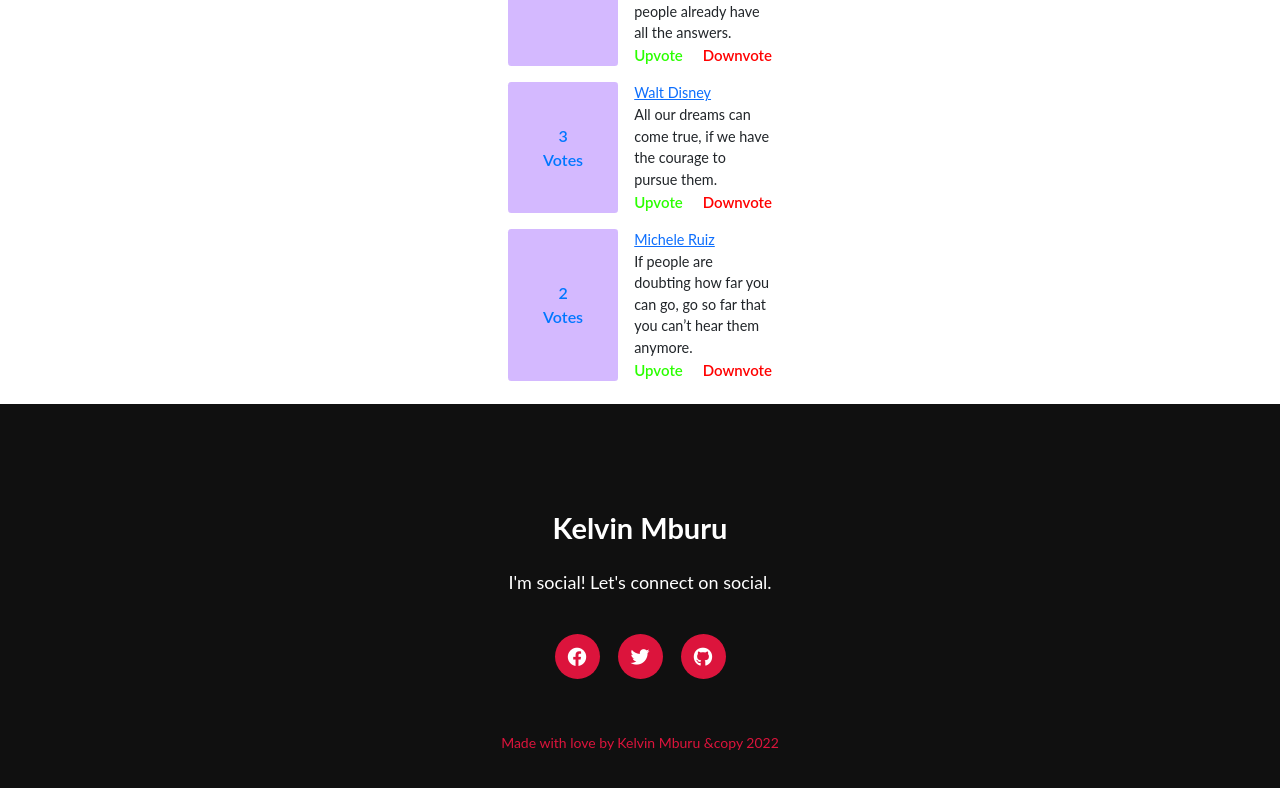
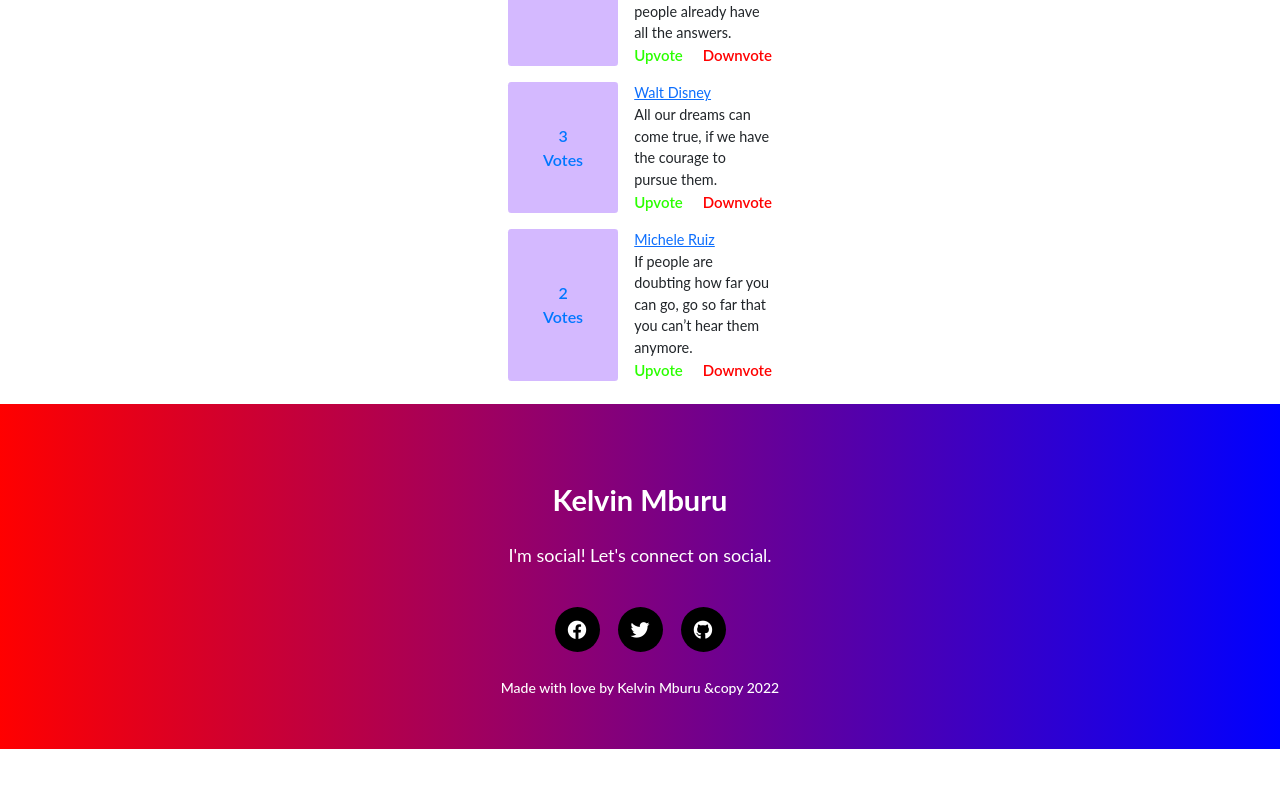
Before and after one commit to kelvinmburu/vote-a-quote, an Angular app: page / in a window 1280 px wide. Shown: the part 906-1694 px from the top of the page. After the commit the page ends 1655 px from the top, so only its background shows below. Built offline with nearby package versions, Linux system fonts and the light colour scheme.

Commit message:
st: formatted and idented code

```diff
--- a/src/app/app.component.css
+++ b/src/app/app.component.css
@@ -1,23 +1,25 @@
-
 .container {
   width: 25%;
   margin: 0 auto;
   background-color: aliceblue;
   padding: 0 18rem 1rem;
   border-radius: 0.2rem;
-    border: .5px solid rgb(199, 199, 199);
+  border: 0.5px solid rgb(199, 199, 199);
 }
 
-.title_container, .link_container, .person-name {
+.title_container,
+.link_container,
+.person-name {
   display: flex;
   flex-direction: column;
   padding: 0.4rem;
 }
 
-.title_container>input, .link_container>input, .person-name>input {
+.title_container > input,
+.link_container > input,
+.person-name > input {
   height: 2.5rem;
 }
-
 
 .submit_btn {
   display: block;
@@ -32,8 +34,8 @@ footer {
   margin-top: 15px;
   position: relative;
   width: 100%;
-    height: 400px;
-    background: #101010;
+  height: 345px;
+  background: linear-gradient(to right, red, blue);
   display: flex;
   flex-direction: column;
   align-items: center;
@@ -65,7 +67,7 @@ footer {
   display: flex;
   align-items: center;
   justify-content: center;
-    background: crimson;
+  background: rgb(0, 0, 0);
   border-radius: 50%;
   margin: 23px 9px;
   color: #fff;
@@ -80,7 +82,8 @@ footer {
 
 .cpr {
   position: absolute;
-    color: crimson;
+  color: rgb(255, 255, 255);
   bottom: 35px;
   font-size: 14px;
+  font-weight: 500;
 }
--- a/src/app/app.component.html
+++ b/src/app/app.component.html
@@ -1,6 +1,5 @@
 <!DOCTYPE html>
 <html lang="en">
-
   <head>
     <title>Vote a Quote</title>
 
@@ -25,7 +24,13 @@ referrerpolicy="no-referrer"
   <nav class="navbar navbar-light bg-dark" role="navigation">
     <div class="container-fluid">
       <a class="navbar-brand" href="#">
-      <img src="../assets/logo.png" alt="" width="110" height="117" class="d-inline-block align-text-top">
+        <img
+          src="../assets/logo.png"
+          alt=""
+          width="110"
+          height="117"
+          class="d-inline-block align-text-top"
+        />
       </a>
     </div>
   </nav>
@@ -33,29 +38,29 @@ referrerpolicy="no-referrer"
 
   <!-- Quote Input Field Section -->
 
-
   <div class="container-fluid">
     <div class="page-header">
       <h2>Vote<span class="main-text"> a Quote</span></h2>
     </div>
   </div>
 
-
   <div class="container">
     <h3>Post Quote</h3>
     <div class="title_container">
       <label for="title">Author Name : </label>
-    <input type="text" id="title" #title>
+      <input type="text" id="title" #title />
     </div>
     <div class="link_container">
       <label for="link">Quote Text :</label>
-    <input type="text" id="link" #link>
+      <input type="text" id="link" #link />
     </div>
     <div class="person-name">
       <label for="title">Name :</label>
-    <input type="text" id="name" #name>
+      <input type="text" id="name" #name />
     </div>
-  <button class="submit_btn" (click)="addQuote(title, link)">Add Quote</button>
+    <button class="submit_btn" (click)="addQuote(title, link)">
+      Add Quote
+    </button>
   </div>
 
   <!-- Quotes Component -->
@@ -63,7 +68,6 @@ referrerpolicy="no-referrer"
   <div>
     <app-quotes *ngFor="let quote of sortQuotes()" [quote]="quote"></app-quotes>
   </div>
-
 
   <!-- Footer -->
 
@@ -77,24 +81,19 @@ referrerpolicy="no-referrer"
       <a href="https://twitter.com/mburukelvin_"
         ><i class="fab fa-twitter"></i
       ></a>
-    <a href="https://github.com/kelvinmburu"
-      ><i class="fab fa-github"></i
-    ></a>
+      <a href="https://github.com/kelvinmburu"><i class="fab fa-github"></i></a>
     </div>
     <p class="cpr">Made with love by Kelvin Mburu &copy 2022</p>
   </footer>
 </html>
 
-
 <!DOCTYPE html>
 <html lang="en">
   <head>
-  <meta charset="UTF-8">
-  <meta http-equiv="X-UA-Compatible" content="IE=edge">
-  <meta name="viewport" content="width=device-width, initial-scale=1.0">
+    <meta charset="UTF-8" />
+    <meta http-equiv="X-UA-Compatible" content="IE=edge" />
+    <meta name="viewport" content="width=device-width, initial-scale=1.0" />
     <title>Document</title>
   </head>
-<body>
-
-</body>
+  <body></body>
 </html>
```
Also changed, not shown: src/app/app.module.ts (+4 -11 lines), src/app/quotes/quotes.component.html (+3 -6 lines), src/app/quotes/quotes.component.css (indentation only). Lines whose indentation alone changed are shown as unchanged.
